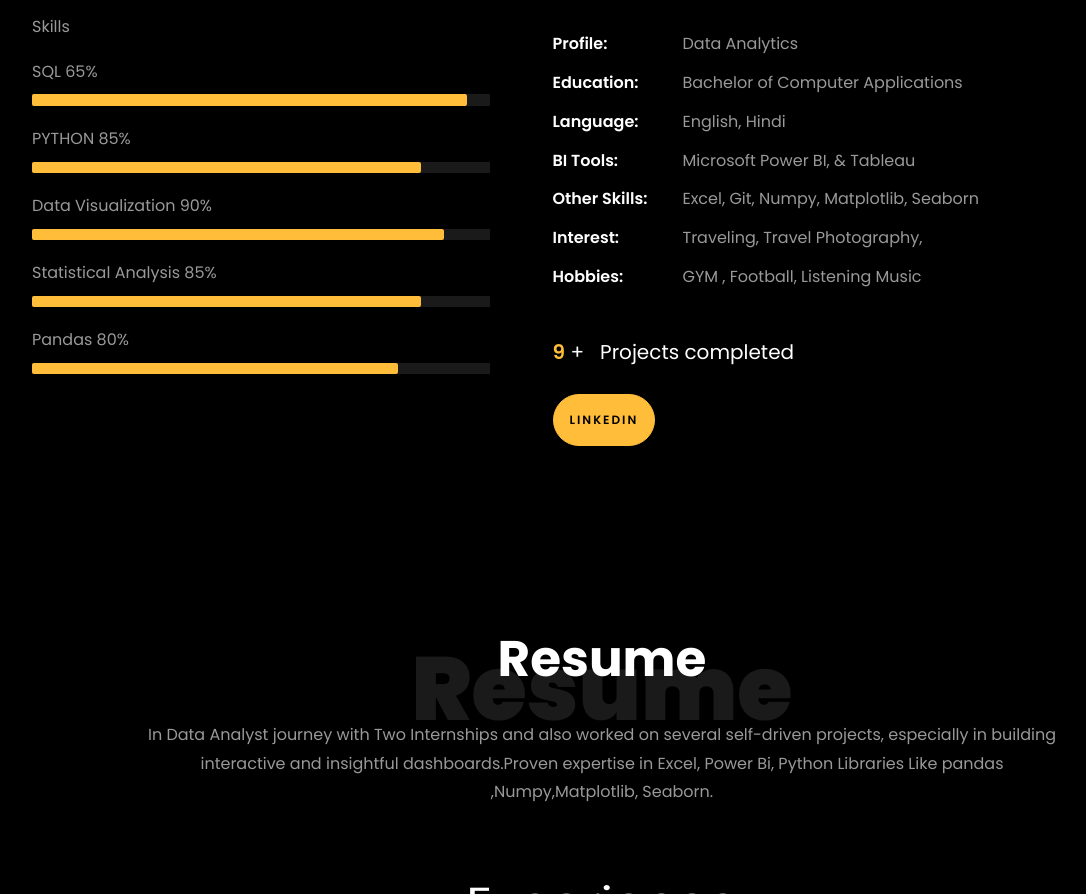
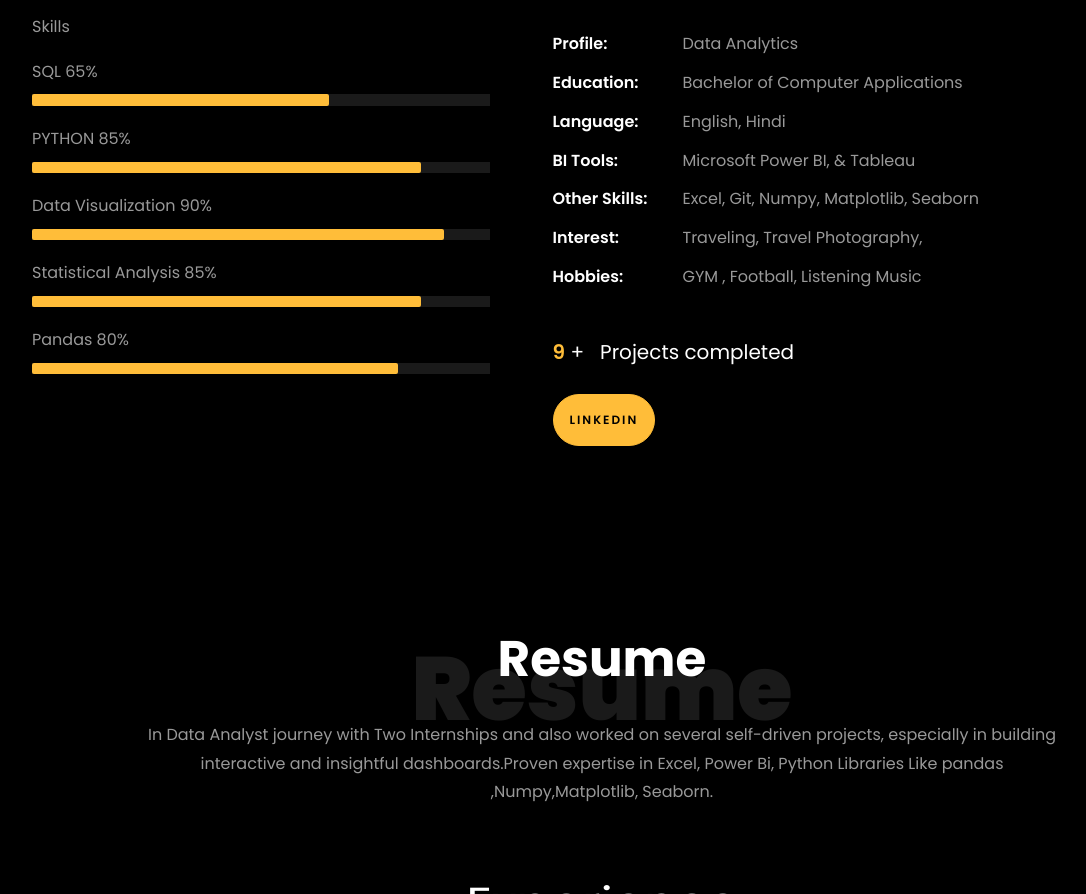
Before and after one commit to Kmalesh/Kmalesh.github.io, a plain HTML site: page index.html in a window 1280 px wide. Shown: the part 1086-1980 px from the top of the page, without its empty margins (38-1124 px from the left). Drawn offline with Linux system fonts and the light colour scheme; files whose address does not match are found by name.

Commit message:
Update index.html

```diff
--- a/index.html
+++ b/index.html
@@ -230,7 +230,7 @@
 									<p class="title-s">Skills</p>
 									<span>SQL</span> <span class="pull-right">65%</span>
 									<div class="progress">
-										<div class="progress-bar" role="progressbar" style="width: 95%;" aria-valuenow="95" aria-valuemin="0"
+										<div class="progress-bar" role="progressbar" style="width: 65%;" aria-valuenow="65" aria-valuemin="0"
 											aria-valuemax="100"></div>
 									</div>
 
```
